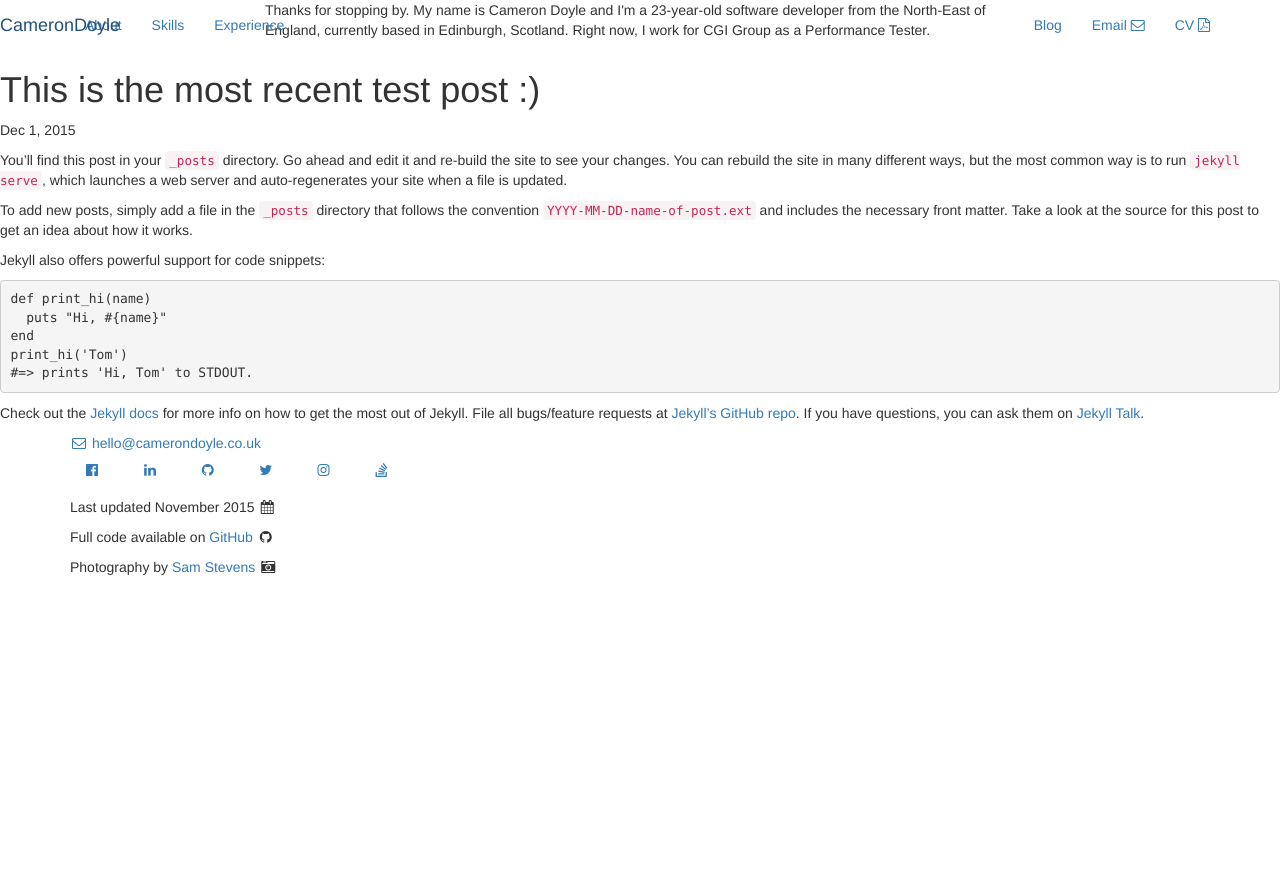
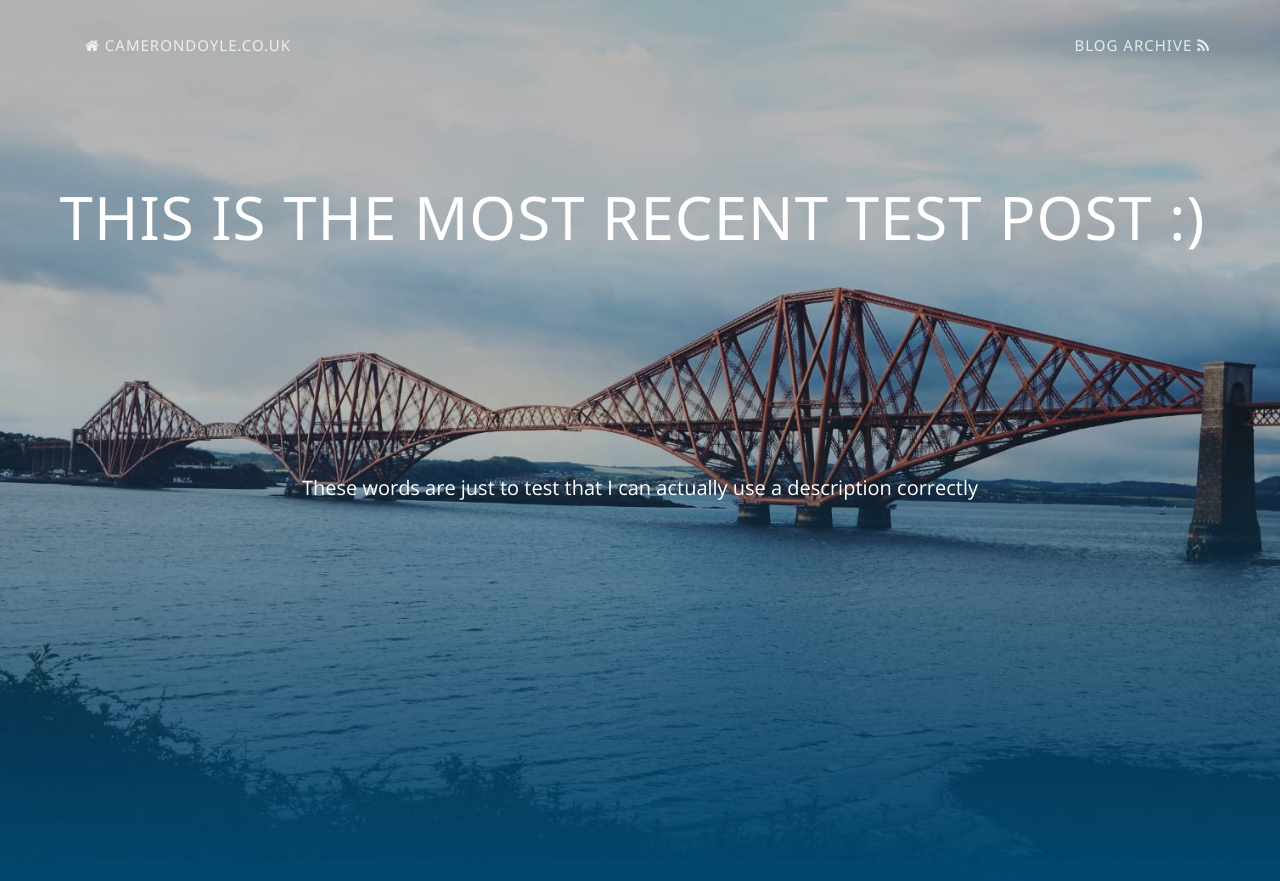
Before and after one commit to CameronD17/camerond17.github.io, a Jekyll site: the page built from blog/_posts/2015-12-01-this-is-the-most-recent-test-post.markdown, in a window 1280 px wide and 900 px high. Shown: the top 881 px of the window. Built offline with Jekyll 4.4.1, drawn with Linux system fonts in a browser that asks for light colours; nearby versions of some CDN libraries; some of the changed text lies outside the part shown.

Commit message:
Added main Archive page for blog, moved _posts to subdirectory of archive

```diff
--- a/_config.yml
+++ b/_config.yml
@@ -7,8 +7,8 @@
 
 # Site settings
 title: Cameron Doyle
-baseurl: "" # the subpath of your site, e.g. /blog
-url: "http://camerondoyle.co.uk" # the base hostname & protocol for your site
+baseurl: "/" # the subpath of your site, e.g. /blog
+url: "http://camerondoyle.co.uk"
 
 author:
     firstname: Cameron
--- a/_includes/footer.html
+++ b/_includes/footer.html
@@ -24,7 +24,7 @@
         </ul>
     </div>
     <div class="right-footer">
-        <p>Last updated November 2015 <i class="fa fa-calendar fa-fw"></i></p>
+        <p>Last updated December 2015 <i class="fa fa-calendar fa-fw"></i></p>
         <p>Full code available on <a href="https://github.com/CameronD17/camerond17.github.io" target="_blank" title="GitHub repo">GitHub </a><i class="fa fa-github fa-fw"></i></p>
         <p>Photography by <a href="http://samstevensphotography.weebly.com/" target="_blank" title="Sam Stevens' website (photographer)">Sam Stevens </a><i class="fa fa-camera-retro fa-fw"></i></p>
     </div>
@@ -34,4 +34,4 @@
 <script src="https://cdnjs.cloudflare.com/ajax/libs/jquery/3.0.0-alpha1/jquery.min.js"></script>
 <script src="https://cdnjs.cloudflare.com/ajax/libs/jquery-easing/1.3/jquery.easing.min.js"></script>
 <script src="https://maxcdn.bootstrapcdn.com/bootstrap/3.3.5/js/bootstrap.min.js"></script>
-<script src="assets/js/main.min.js"></script>
+<script src="{{ 'assets/js/main.min.js' | prepend: site.baseurl }}"></script>
--- a/_includes/head.html
+++ b/_includes/head.html
@@ -8,7 +8,7 @@
     <title>{% if page.title %}{{ page.title }}{% else %}{{ site.title }}{% endif %}</title>
 
     <link rel="shortcut icon" href="{{ 'assets/img/favicon.ico' | prepend: site.baseurl">
-    <link rel="canonical" href="{{ page.url | replace:'index.html','' | prepend: site.baseurl | prepend: site.url }}"/>
+    <link rel="canonical" href="{{ page.url | replace:'index.html','' | replace:'blog.html','' | prepend: site.baseurl | prepend: site.url }}"/>
 
     <link rel="stylesheet" href="http://fonts.googleapis.com/css?family=Open+Sans" type="text/css">
     <link rel="stylesheet" href="http://fonts.googleapis.com/css?family=Noto+Sans" type="text/css">
@@ -16,5 +16,4 @@
     <link rel="stylesheet" href="https://maxcdn.bootstrapcdn.com/bootstrap/3.3.5/css/bootstrap.min.css">
     <link rel="stylesheet" href="https://maxcdn.bootstrapcdn.com/font-awesome/4.4.0/css/font-awesome.min.css">
     <link rel="stylesheet" href="{{ 'assets/css/main.css' | prepend: site.baseurl }}">
-    <link rel="alternate" type="application/rss+xml" title="{{ site.title }}" href="{{ '/feed.xml' | prepend: site.baseurl | prepend: site.url }}">
 </head>
--- a/_includes/header.html
+++ /dev/null
@@ -1,52 +0,0 @@
-<!-- Navigation -->
-<nav class="navbar navbar-custom navbar-fixed-top" role="navigation">
-    <div class="container">
-        <div class="navbar-header">
-            <button type="button" class="navbar-toggle" data-toggle="collapse" data-target=".navbar-main-collapse">
-                <i class="fa fa-bars fa-lg"></i>
-            </button>
-            <a class="navbar-brand navbar-fixed-top page-scroll" href="#page-top">
-                <span class="light" itemprop="givenName">{{ site.author.firstname }}</span><span itemprop="familyName">{{ site.author.surname }}</span>
-            </a>
-        </div>
-        <div class="navbar-collapse collapse navbar-main-collapse">
-            <ul class="nav navbar-nav navbar-left">
-                <li>
-                    <a class="page-scroll" href="#about">About</a>
-                </li>
-                <li>
-                    <a class="page-scroll" href="#skills">Skills</a>
-                </li>
-                <li>
-                    <a class="page-scroll" href="#experience">Experience</a>
-                </li>
-            </ul>
-            <ul class="nav navbar-nav navbar-right">
-            <li>
-                    <a class="page-scroll" href="#blog">Blog</a>
-                </li>
-                <li>
-                    <a href="mailto:{{ site.author.email }}">Email <i class="fa fa-envelope-o"></i></a>
-                </li>
-                <li>
-                    <a href="{{ 'assets/Cameron_Doyle_CV.pdf' | prepend: site.baseurl }}" target="_blank">CV <i class="fa fa-file-pdf-o"></i></a>
-                </li>
-            </ul>
-        </div>
-    </div>
-</nav>
-
-<!-- Intro Header -->
-<header class="intro">
-    <div class="intro-body">
-        <div class="container">
-            <div class="row">
-                <div class="col-md-8 col-md-offset-2 intro-bg">
-                    <p class="intro-text">
-                        Thanks for stopping by. My name is Cameron Doyle and I'm a 23-year-old software developer from the North-East of England, currently based in Edinburgh, Scotland. Right now, I work for <span itemprop="worksFor">CGI Group</span> as a Performance Tester.
-                    </p>
-                </div>
-            </div>
-        </div>
-    </div>
-</header>
--- /dev/null
+++ b/_layouts/blog.html
@@ -0,0 +1,63 @@
+<!DOCTYPE html>
+<html lang="en">
+
+  {% include head.html %}
+
+  <body id="page-top" data-spy="scroll" data-target=".navbar-fixed-top">
+
+    <!-- Navigation -->
+    <nav class="navbar navbar-custom navbar-fixed-top" role="navigation">
+        <div class="container">
+            <div class="navbar-header">
+                <button type="button" class="navbar-toggle" data-toggle="collapse" data-target=".navbar-main-collapse">
+                    <i class="fa fa-bars fa-lg"></i>
+                </button>
+                <a class="navbar-brand navbar-fixed-top page-scroll" href="#page-top">
+                    <span class="light">{{ page.title }}</span>
+                </a>
+            </div>
+            <div class="navbar-collapse collapse navbar-main-collapse">
+                <ul class="nav navbar-nav navbar-left">
+                    <li>
+                        <a class="page-scroll" href="{{ site.baseurl }}"><i class="fa fa-home fa-fw"></i> camerondoyle.co.uk</a>
+                    </li>
+                </ul>
+                <ul class="nav navbar-nav navbar-right">
+                    <li>
+                        <a class="page-scroll" href="{{ 'blog/' | prepend: site.baseurl }}">Blog Archive <i class="fa fa-rss fa-fw"></i></a>
+                    </li>
+                </ul>
+            </div>
+        </div>
+    </nav>
+
+    <!-- Intro Header -->
+    <header class="intro">
+        <div class="intro-body">
+            <div class="container">
+                <div class="row">
+                    <div class="col-md-8 col-md-offset-2 intro-bg">
+                        <p class="intro-text">
+                            {{ page.description }}
+                        </p>
+                    </div>
+                </div>
+            </div>
+        </div>
+    </header>
+
+    <div class="page-content">
+        <div class="wrapper">
+            <article class="post" itemscope itemtype="http://schema.org/BlogPosting">
+                <div class="post-content" itemprop="articleBody">
+                    {{ content }}
+                </div>
+            </article>
+        </div>
+    </div>
+
+    {% include footer.html %}
+
+  </body>
+
+</html>
--- a/_layouts/default.html
+++ /dev/null
@@ -1,20 +0,0 @@
-<!DOCTYPE html>
-<html lang="en">
-
-  {% include head.html %}
-
-  <body id="page-top" data-spy="scroll" data-target=".navbar-fixed-top">
-
-    {% include header.html %}
-
-    <div class="page-content">
-      <div class="wrapper">
-        {{ content }}
-      </div>
-    </div>
-
-    {% include footer.html %}
-
-  </body>
-
-</html>
--- a/_layouts/post.html
+++ b/_layouts/post.html
@@ -1,15 +1,9 @@
 ---
-layout: default
+layout: blog
 ---
-<article class="post" itemscope itemtype="http://schema.org/BlogPosting">
 
-  <header class="post-header">
-    <h1 class="post-title" itemprop="name headline">{{ page.title }}</h1>
-    <p class="post-meta"><time datetime="{{ page.date | date_to_xmlschema }}" itemprop="datePublished">{{ page.date | date: "%b %-d, %Y" }}</time>{% if page.author %} • <span itemprop="author" itemscope itemtype="http://schema.org/Person"><span itemprop="name">{{ page.author }}</span></span>{% endif %}</p>
-  </header>
-
-  <div class="post-content" itemprop="articleBody">
-    {{ content }}
-  </div>
-
-</article>
+<div class="container">
+    <div class="col-lg-10 col-lg-offset-1">
+        {{ content }}
+    </div>
+</div>
--- a/_posts/2015-12-01-this-is-the-most-recent-test-post.markdown
+++ b/blog/_posts/2015-12-01-this-is-the-most-recent-test-post.markdown
@@ -1,5 +1,6 @@
 ---
-number: 7
+permalink:      /blog/:title/
+number:         7
 layout:         post
 title:          "This is the most recent test post :)"
 date:           2015-12-01 10:03:00 +0000
--- a/index.html
+++ b/index.html
@@ -316,5 +316,4 @@ layout: page
             </div>
         </div>
     </section>
-
 </div>
```
Also changed, not shown: other parts of index.html (+1 -1 lines), _layouts/home.html (added, +74 -0 lines), _layouts/page.html (deleted, +0 -14 lines), about.md (deleted, +0 -7 lines), blog/index.html (added, +87 -0 lines), feed.xml (deleted, +0 -30 lines), blog/_posts/2015-11-25-this-is-the-first-test-post.markdown (renamed from _posts/2015-11-25-this-is-the-first-test-post.markdown), blog/_posts/2015-11-26-this-is-the-second-test-post.markdown (renamed from _posts/2015-11-26-this-is-the-second-test-post.markdown), blog/_posts/2015-11-27-this-is-the-third-test-post.markdown (renamed from _posts/2015-11-27-this-is-the-third-test-post.markdown), blog/_posts/2015-11-28-this-is-the-4th-test-post.markdown (renamed from _posts/2015-11-28-this-is-the-4th-test-post.markdown), blog/_posts/2015-11-29-this-is-the-5th-test-post.markdown (renamed from _posts/2015-11-29-this-is-the-5th-test-post.markdown), blog/_posts/2015-11-30-this-is-the-penultimate-test-post.markdown (renamed from _posts/2015-11-30-this-is-the-penultimate-test-post.markdown).
